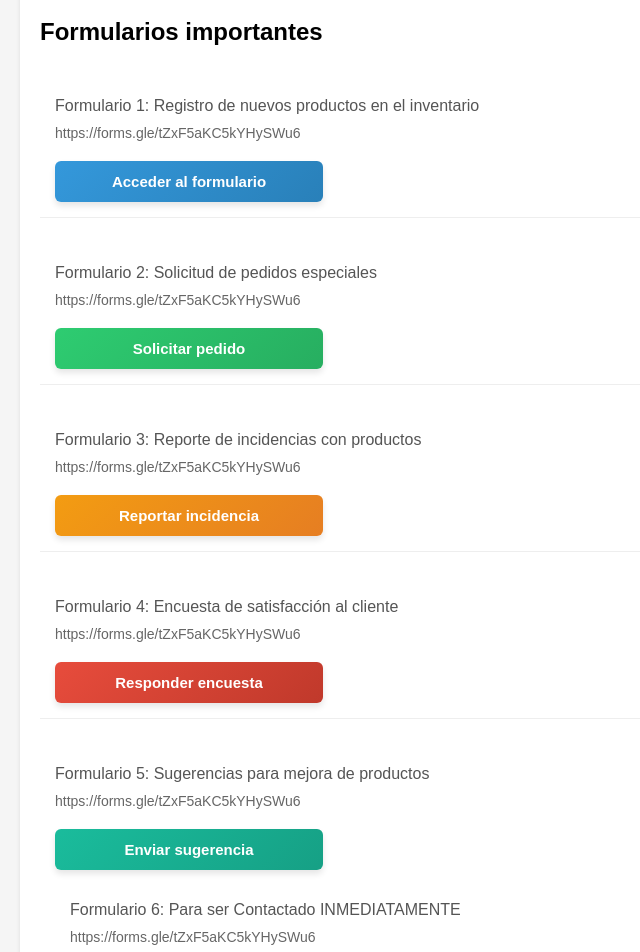
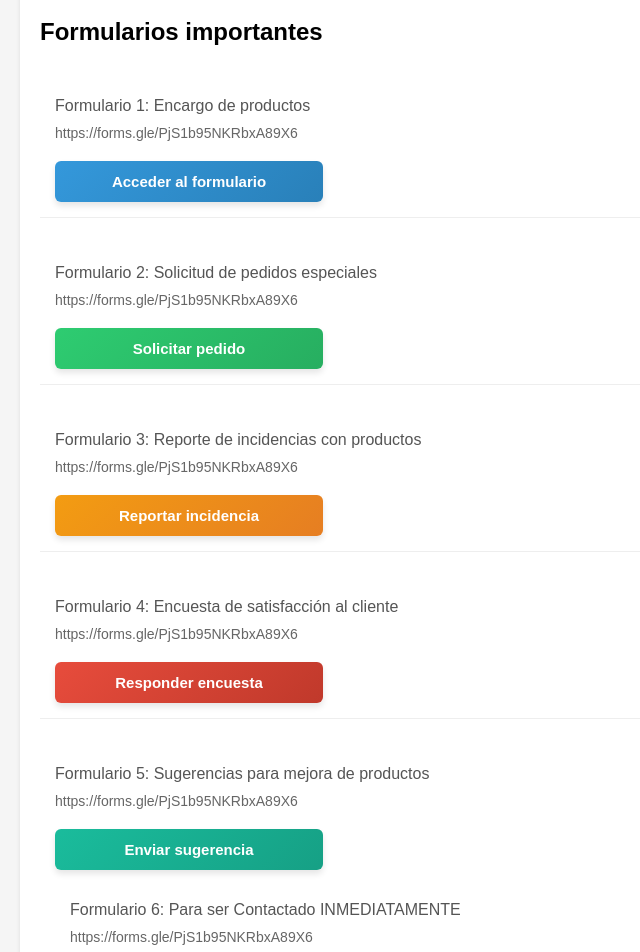
Before and after one commit to FatimaCardonaBlanco03/abccomputer2, a plain HTML site: page index.html in a window 1280 px wide. Shown: the part 780-1732 px from the top of the page, without its empty margins (0-640 px from the left). Drawn offline with Linux system fonts and the light colour scheme.

Commit message:
Update index.html

```diff
--- a/index.html
+++ b/index.html
@@ -3,7 +3,7 @@
 <head>
     <meta charset="UTF-8">
     <meta name="viewport" content="width=device-width, initial-scale=1.0">
-    <title>Listado de Imagenes 2025 - Grupo MultiPC</title>
+    <title>Tienda de electronica - Andrea Cardona</title>
     <style>
         body {
             margin: 0;
@@ -174,49 +174,49 @@
         <h2>Formularios importantes</h2>
 
         <div class="link-item">
-            <p class="link-description">Formulario 1: Registro de nuevos productos en el inventario</p>
-            <span class="link-url">https://forms.gle/tZxF5aKC5kYHySWu6</span>
+            <p class="link-description">Formulario 1: Encargo de productos</p>
+            <span class="link-url">https://forms.gle/PjS1b95NKRbxA89X6</span>
             <div class="btn-container">
-                <a href="https://forms.gle/tZxF5aKC5kYHySWu6" target="_blank" class="btn btn-primary">Acceder al formulario</a>
+                <a href="https://forms.gle/PjS1b95NKRbxA89X6" target="_blank" class="btn btn-primary">Acceder al formulario</a>
             </div>
         </div>
 
         <div class="link-item">
             <p class="link-description">Formulario 2: Solicitud de pedidos especiales</p>
-            <span class="link-url">https://forms.gle/tZxF5aKC5kYHySWu6</span>
+            <span class="link-url">https://forms.gle/PjS1b95NKRbxA89X6</span>
             <div class="btn-container">
-                <a href="https://forms.gle/tZxF5aKC5kYHySWu6" target="_blank" class="btn btn-success">Solicitar pedido</a>
+                <a href="https://forms.gle/PjS1b95NKRbxA89X6" target="_blank" class="btn btn-success">Solicitar pedido</a>
             </div>
         </div>
 
         <div class="link-item">
             <p class="link-description">Formulario 3: Reporte de incidencias con productos</p>
-            <span class="link-url">https://forms.gle/tZxF5aKC5kYHySWu6</span>
+            <span class="link-url">https://forms.gle/PjS1b95NKRbxA89X6</span>
             <div class="btn-container">
-                <a href="https://forms.gle/tZxF5aKC5kYHySWu6" target="_blank" class="btn btn-warning">Reportar incidencia</a>
+                <a href="https://forms.gle/PjS1b95NKRbxA89X6" target="_blank" class="btn btn-warning">Reportar incidencia</a>
             </div>
         </div>
 
         <div class="link-item">
             <p class="link-description">Formulario 4: Encuesta de satisfacción al cliente</p>
-            <span class="link-url">https://forms.gle/tZxF5aKC5kYHySWu6</span>
+            <span class="link-url">https://forms.gle/PjS1b95NKRbxA89X6</span>
             <div class="btn-container">
-                <a href="https://forms.gle/tZxF5aKC5kYHySWu6" target="_blank" class="btn btn-danger">Responder encuesta</a>
+                <a href="https://forms.gle/PjS1b95NKRbxA89X6" target="_blank" class="btn btn-danger">Responder encuesta</a>
             </div>
         </div>
 
         <div class="link-item">
             <p class="link-description">Formulario 5: Sugerencias para mejora de productos</p>
-            <span class="link-url">https://forms.gle/tZxF5aKC5kYHySWu6</span>
+            <span class="link-url">https://forms.gle/PjS1b95NKRbxA89X6</span>
             <div class="btn-container">
-                <a href="https://forms.gle/tZxF5aKC5kYHySWu6" target="_blank" class="btn btn-info">Enviar sugerencia</a>
+                <a href="https://forms.gle/PjS1b95NKRbxA89X6" target="_blank" class="btn btn-info">Enviar sugerencia</a>
             </div>
 
        <div class="link-item">
             <p class="link-description">Formulario 6: Para ser Contactado INMEDIATAMENTE</p>
-            <span class="link-url">https://forms.gle/tZxF5aKC5kYHySWu6</span>
+            <span class="link-url">https://forms.gle/PjS1b95NKRbxA89X6</span>
             <div class="btn-container">
-                <a href="https://forms.gle/tZxF5aKC5kYHySWu6" target="_blank" class="btn btn-semaforo">Ser CONTACTADO</a>
+                <a href="https://forms.gle/PjS1b95NKRbxA89X6" target="_blank" class="btn btn-semaforo">Ser CONTACTADO</a>
             </div>
 
         </div>
```
